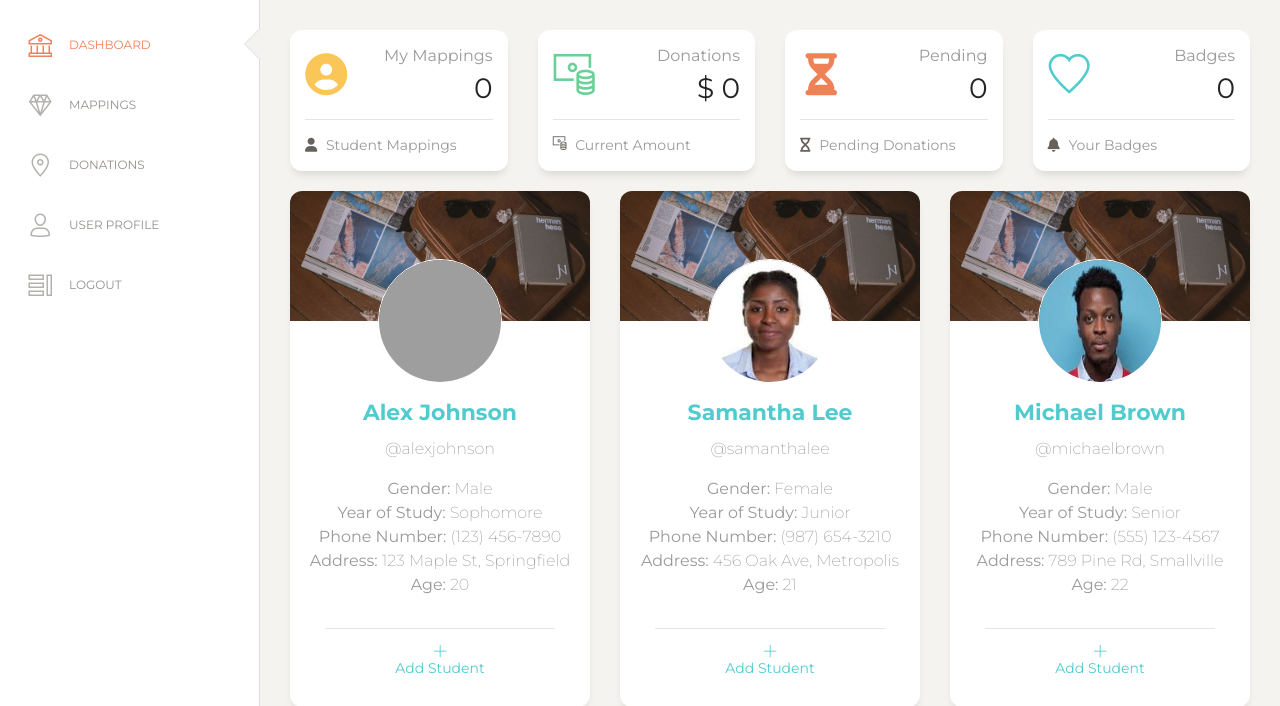
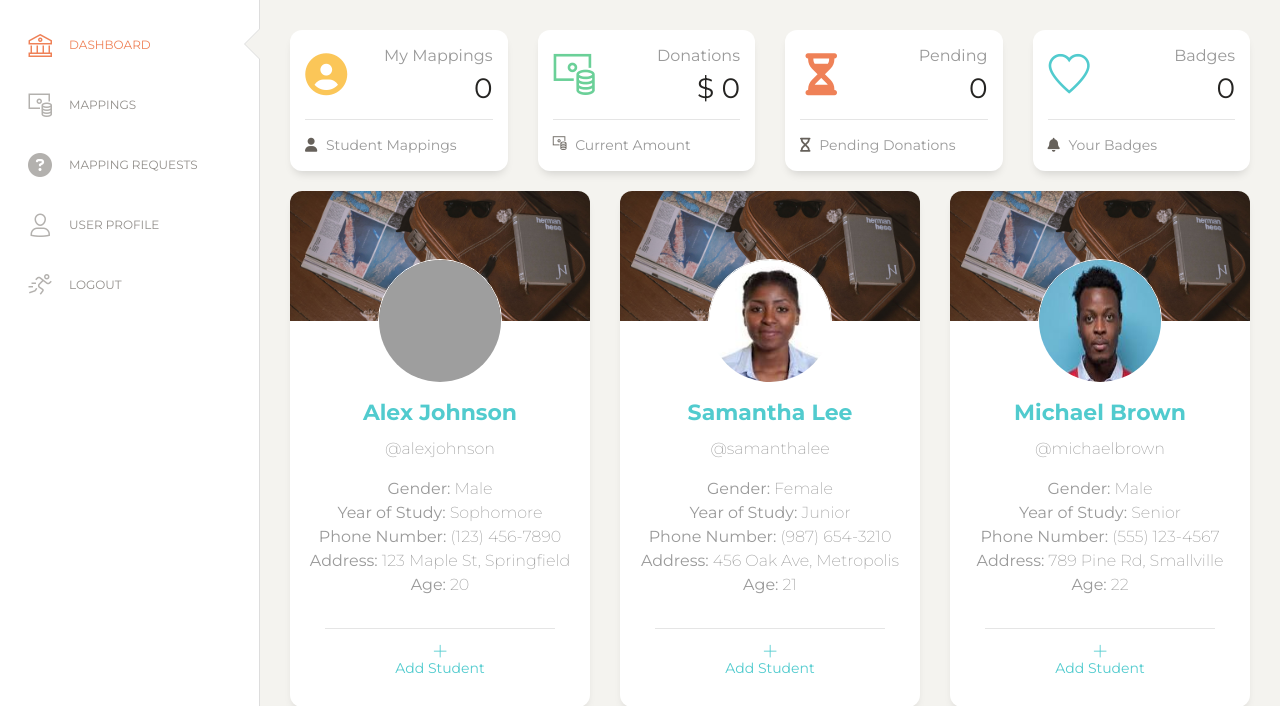
Before and after one commit to Philly-Archie/U-educ, a Django app: page / in a window 1280 px wide. Shown: the part 63-769 px from the top of the page. Run offline with Django 5.2, Linux system fonts and the light colour scheme; a user stored in the database is signed in; some libraries are stand-ins or nearby versions; grey boxes are pictures that could not be loaded.

Commit message:
Made url changes to sidenav page

```diff
--- a/base/templates/sidebar.html
+++ b/base/templates/sidebar.html
@@ -20,16 +20,16 @@
                 <p>Dashboard</p>
               </a>
             </li>
-            <li class="{% if request.resolver_match.url_name == 'sponsor_preferences' %}active{% endif %}">
+            <li class="{% if request.resolver_match.url_name == 'mappings' %}active{% endif %}">
               <a href="{% url 'mappings' %}">
-                <i class="nc-icon nc-diamond"></i>
+                <i class="nc-icon nc-money-coins"></i>
                 <p>Mappings</p>
               </a>
             </li>
-            <li class="{% if request.resolver_match.url_name == 'donations' %}active{% endif %}">
-              <a href="#">
-                <i class="nc-icon nc-pin-3"></i>
-                <p>Donations</p>
+            <li class="{% if request.resolver_match.url_name == 'map_requests' %}active{% endif %}">
+              <a href="{% url 'map_requests' %}">
+                <i class="fa fa-question-circle"></i>
+                <p>Mapping Requests</p>
               </a>
             </li>
             <li class="{% if request.resolver_match.url_name == 'profile' %}active{% endif %}">
@@ -40,7 +40,7 @@
             </li>
             <li>
               <a href="{% url 'logout' %}">
-                <i class="nc-icon nc-tile-56"></i>
+                <i class="nc-icon nc-user-run"></i>
                 <p>Logout</p>
               </a>
             </li>
```
